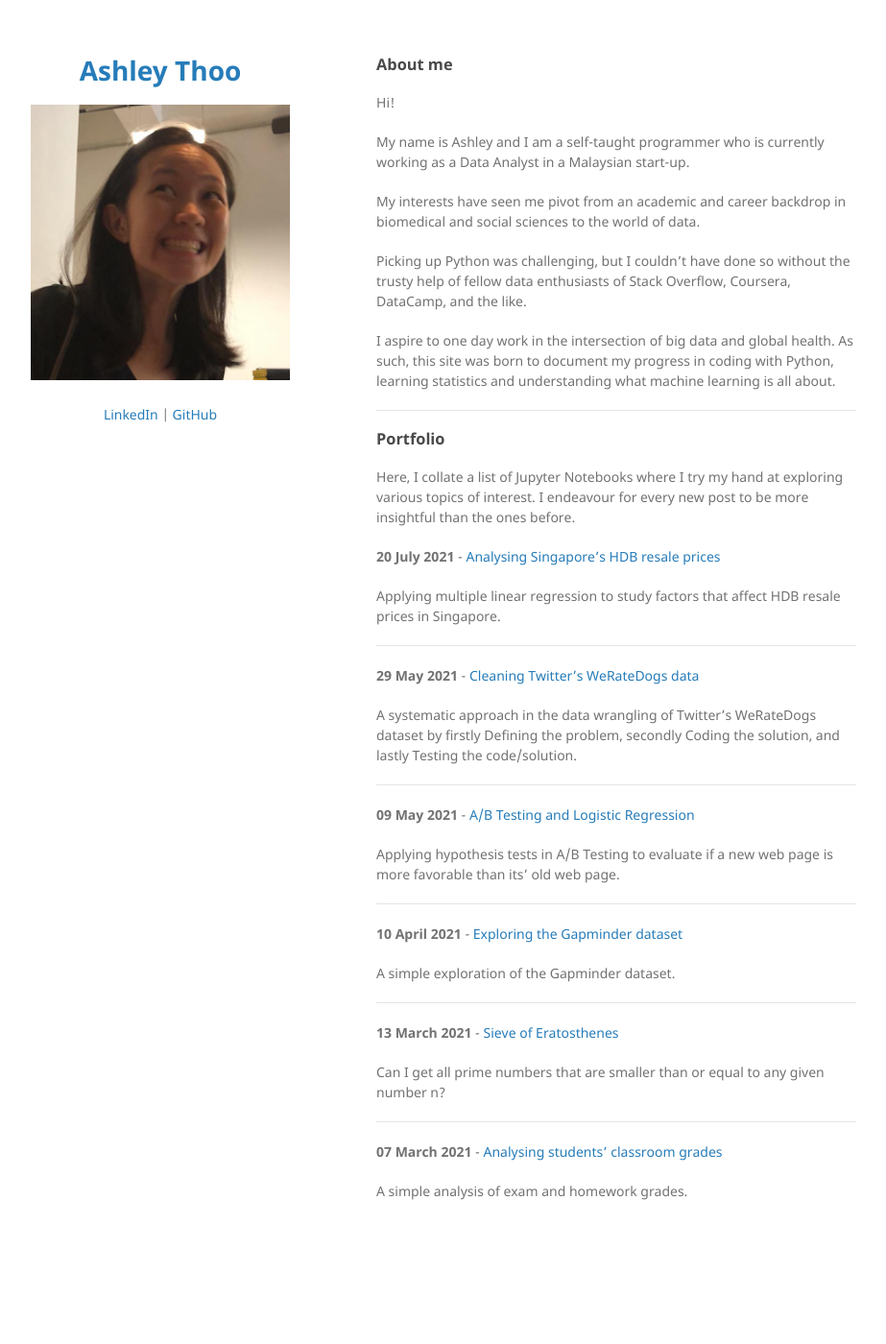
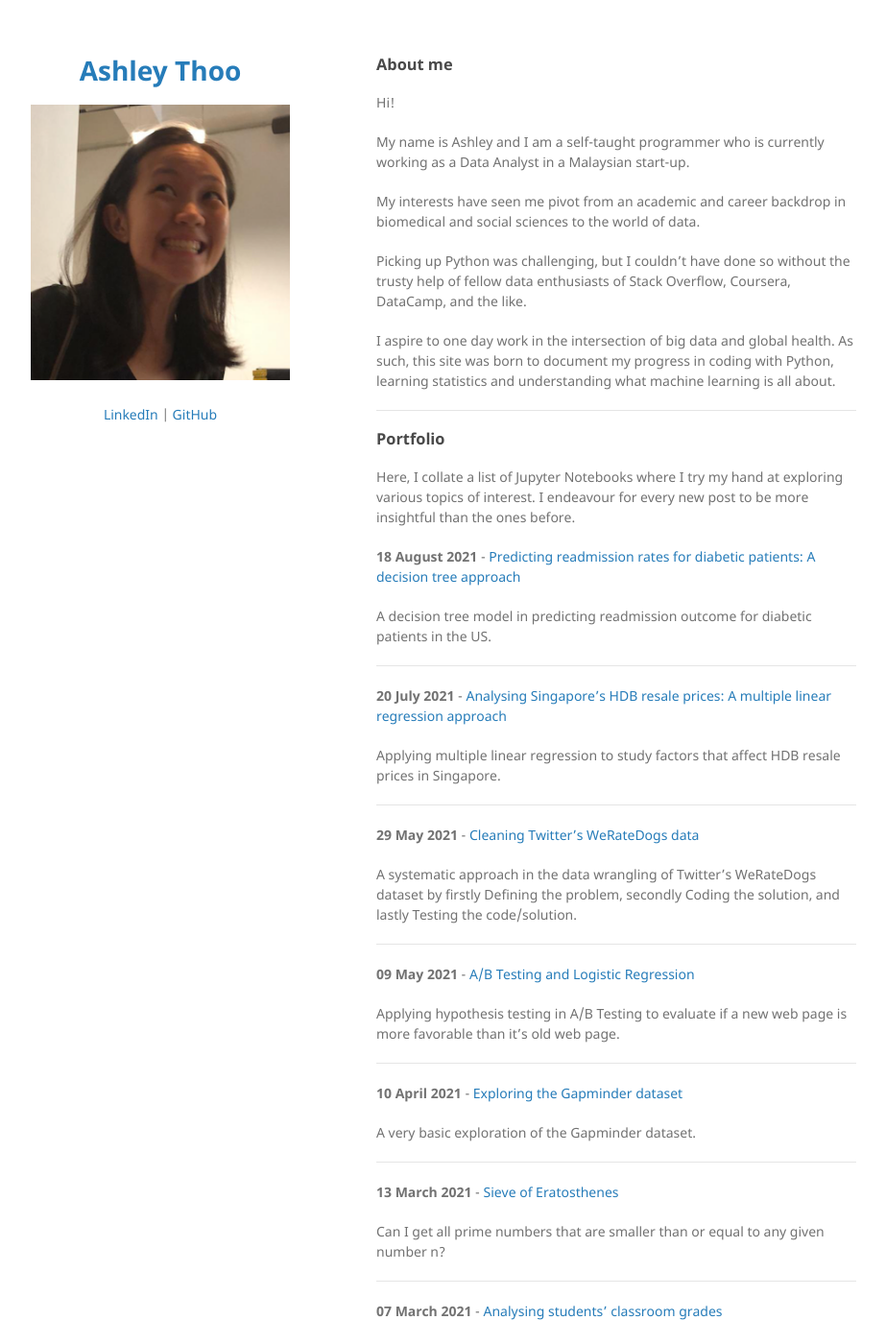
Before and after one commit to ashleythy/ashleythy.github.io, a Jekyll site: the page built from index.md, in a window 1280 px wide and 1400 px high. Shown: the whole window at 96% size, without its empty margins (178-1101 px from the left). Built offline with Jekyll 4.4.1, drawn with Linux system fonts in a browser that asks for light colours; our own code applies the rules of GitHub Pages for plain Markdown files.

Commit message:
Update index.md

```diff
--- a/index.md
+++ b/index.md
@@ -17,7 +17,13 @@ I aspire to one day work in the intersection of big data and global health. As s
 
 Here, I collate a list of Jupyter Notebooks where I try my hand at exploring various topics of interest. I endeavour for every new post to be more insightful than the ones before.
 
-<b>20 July 2021</b> - [Analysing Singapore's HDB resale prices](/html/entry12.html)
+<b>18 August 2021</b> - [Predicting readmission rates for diabetic patients: A decision tree approach](/html/entry13.html)
+
+A decision tree model in predicting readmission outcome for diabetic patients in the US.
+
+---
+
+<b>20 July 2021</b> - [Analysing Singapore's HDB resale prices: A multiple linear regression approach](/html/entry12.html)
 
 Applying multiple linear regression to study factors that affect HDB resale prices in Singapore.
 
@@ -31,13 +37,13 @@ A systematic approach in the data wrangling of Twitter's WeRateDogs dataset by f
 
 <b>09 May 2021</b> - [A/B Testing and Logistic Regression](/html/entry10.html)
 
-Applying hypothesis tests in A/B Testing to evaluate if a new web page is more favorable than its' old web page.
+Applying hypothesis testing in A/B Testing to evaluate if a new web page is more favorable than it's old web page.
 
 ---
 
 <b>10 April 2021</b> - [Exploring the Gapminder dataset](/html/entry9.html)
 
-A simple exploration of the Gapminder dataset.
+A very basic exploration of the Gapminder dataset.
 
 ---
 
```
